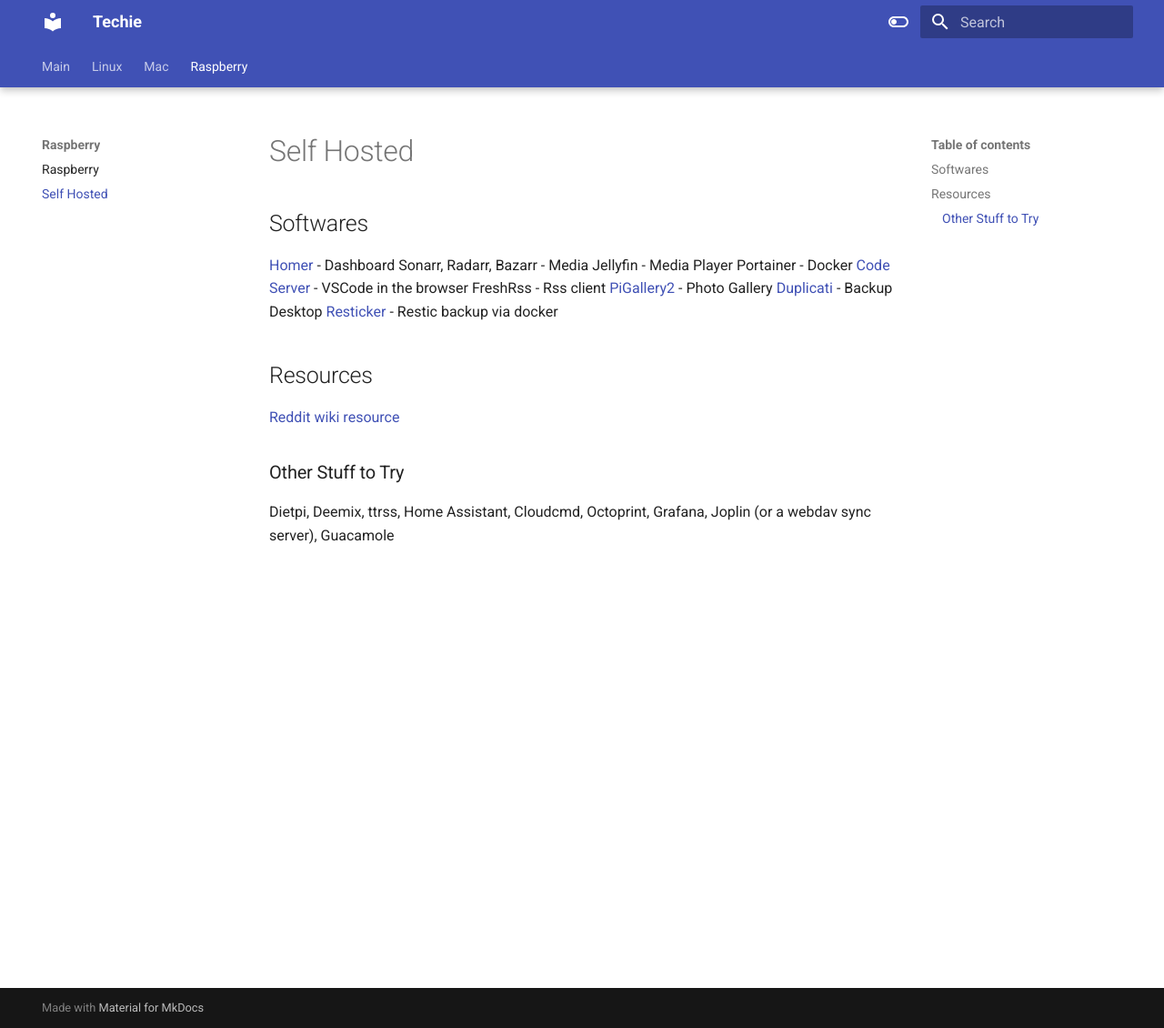
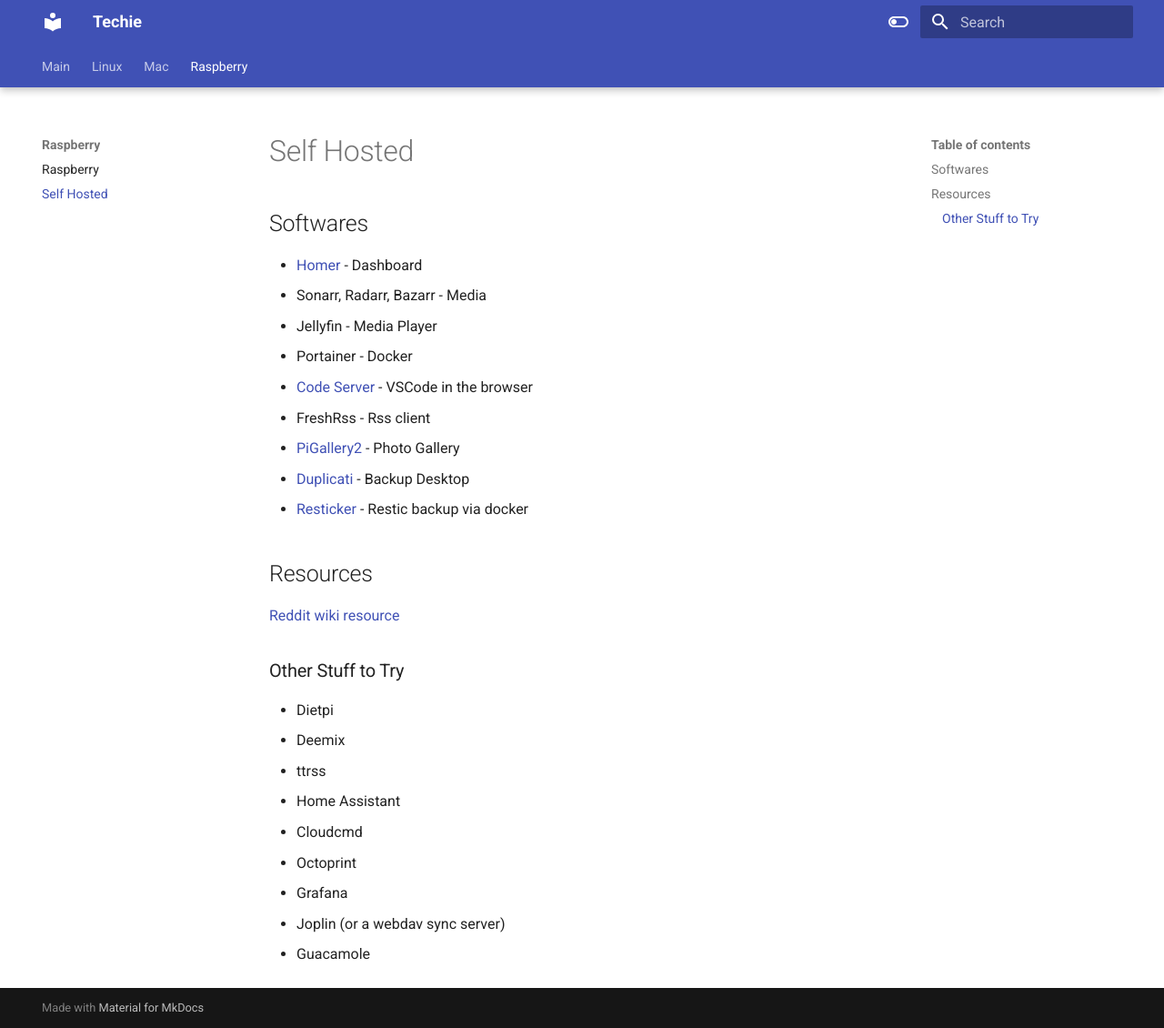
Before and after one commit to 100nandoo/techie, an MkDocs documentation site: the page built from docs/Raspberry/self-hosted.md, in a window 1280 px wide and 1130 px high. Shown: the whole window at 91% size. Built offline with MkDocs 1.6.1 and Material for MkDocs 9.7.7, drawn with Linux system fonts in a browser that asks for light colours.

Commit message:
fix formatting

```diff
--- a/docs/Raspberry/self-hosted.md
+++ b/docs/Raspberry/self-hosted.md
@@ -1,19 +1,27 @@
 # Self Hosted
 
 ## Softwares
-[Homer](https://github.com/bastienwirtz/homer) - Dashboard
-Sonarr, Radarr, Bazarr - Media
-Jellyfin - Media Player
-Portainer - Docker
-[Code Server](https://github.com/cdr/code-server) - VSCode in the browser
-FreshRss - Rss client
-[PiGallery2](https://github.com/bpatrik/PiGallery2/) - Photo Gallery
-[Duplicati](https://github.com/duplicati/duplicati) - Backup Desktop
-[Resticker](https://github.com/djmaze/resticker) - Restic backup via docker
+* [Homer](https://github.com/bastienwirtz/homer) - Dashboard
+* Sonarr, Radarr, Bazarr - Media
+* Jellyfin - Media Player
+* Portainer - Docker
+* [Code Server](https://github.com/cdr/code-server) - VSCode in the browser
+* FreshRss - Rss client
+* [PiGallery2](https://github.com/bpatrik/PiGallery2/) - Photo Gallery
+* [Duplicati](https://github.com/duplicati/duplicati) - Backup Desktop
+* [Resticker](https://github.com/djmaze/resticker) - Restic backup via docker
 
 
 ## Resources
 [Reddit wiki resource](https://www.reddit.com/r/homelab/wiki/resources)
 
 ### Other Stuff to Try
-Dietpi, Deemix, ttrss, Home Assistant, Cloudcmd, Octoprint, Grafana, Joplin (or a webdav sync server), Guacamole
+* Dietpi
+* Deemix
+* ttrss
+* Home Assistant
+* Cloudcmd
+* Octoprint
+* Grafana
+* Joplin (or a webdav sync server)
+* Guacamole
```
